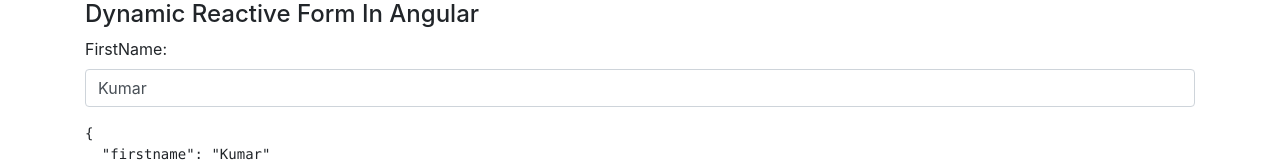
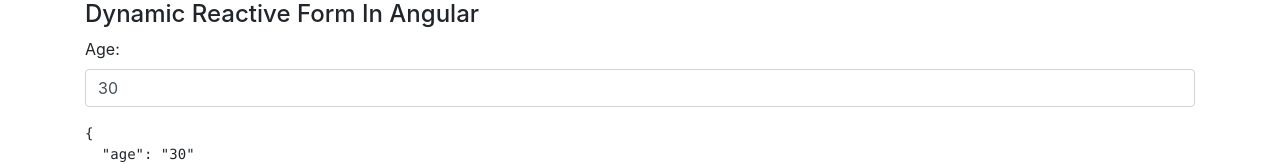
Before and after one commit to kumaruidivloper/Create-Dynamic-Forms-In-Angular, an Angular app: page / in a window 1280 px wide. Shown: the top 164 px of the page. Built offline with nearby package versions, Linux system fonts and the light colour scheme.

Commit message:
Basic-Dynamic-Age-Dynamic-Form

```diff
--- a/src/app/app.component.ts
+++ b/src/app/app.component.ts
@@ -10,9 +10,9 @@
   public title = 'Create-Dynamic-Forms-In-Angular';
 
   public form: FormGroup;
-  public fieldLable = 'FirstName';
-  public fieldName = 'firstname';
-  public fieldValue = 'Kumar';
+  public fieldLable = 'Age';
+  public fieldName = 'age';
+  public fieldValue = '30';
 
   ngOnInit() {
     this.form = new FormGroup({
```
